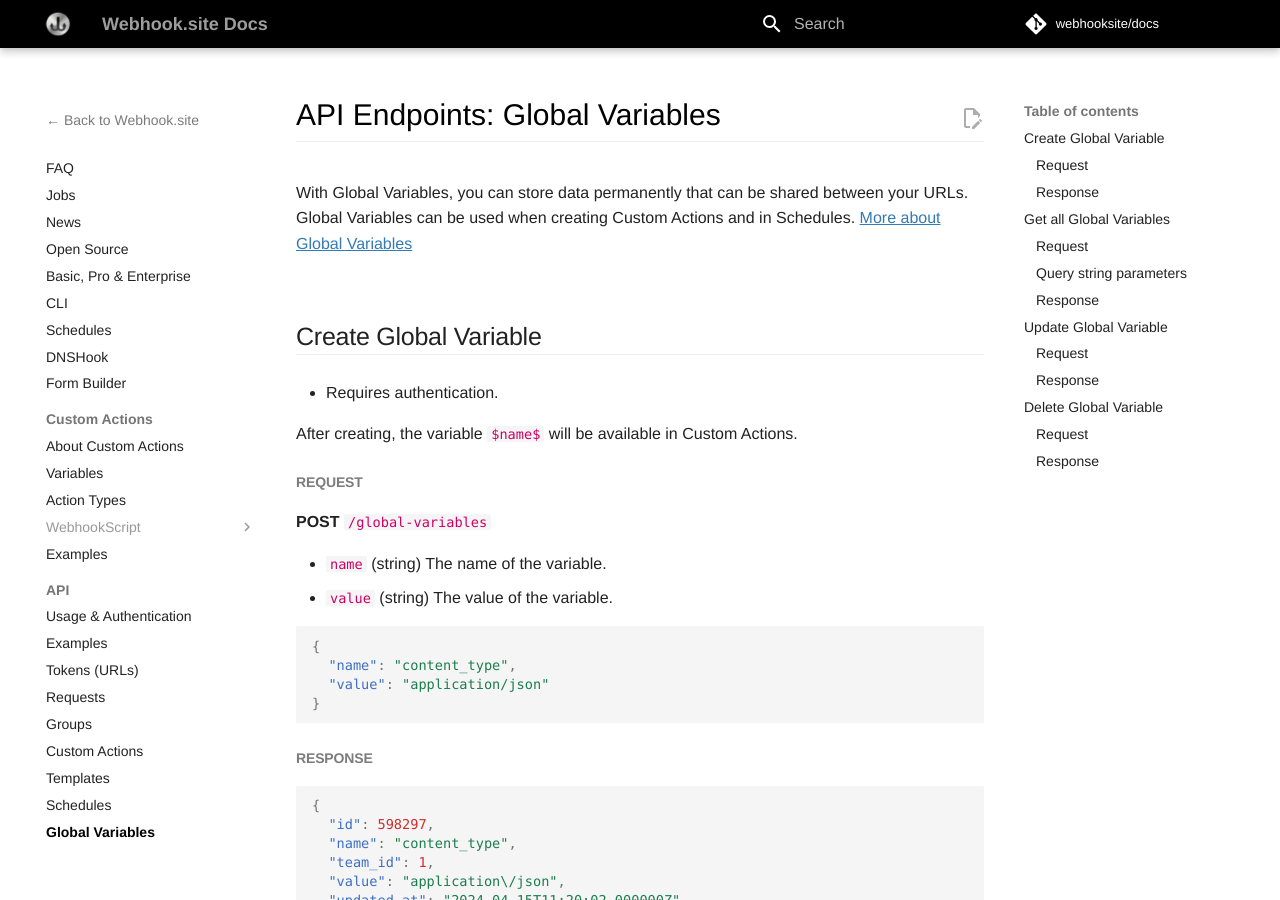
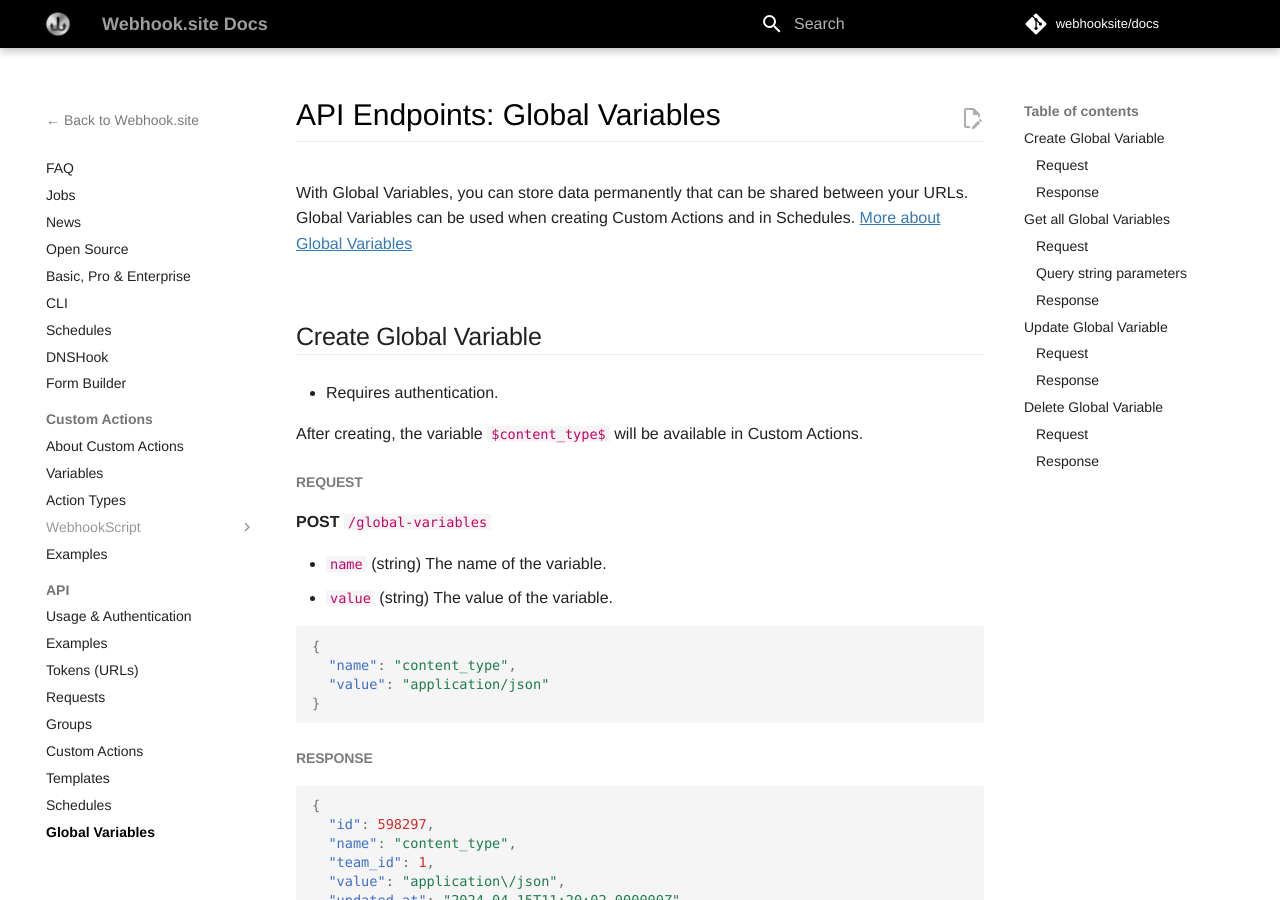
Before and after one commit to webhooksite/docs, an MkDocs documentation site: the page built from docs/api/global-variables.md, in a window 1280 px wide and 900 px high. Built offline with MkDocs 1.6.1 and Material for MkDocs 9.7.7, drawn with Linux system fonts in a browser that asks for light colours; comment, search, counter and statistics services are not loaded.

Commit message:
Update docs

```diff
--- a/docs/api/global-variables.md
+++ b/docs/api/global-variables.md
@@ -6,7 +6,7 @@
 
 * Requires authentication.
 
-After creating, the variable `$name$` will be available in Custom Actions.
+After creating, the variable `$content_type$` will be available in Custom Actions.
 
 #### Request
 
```
